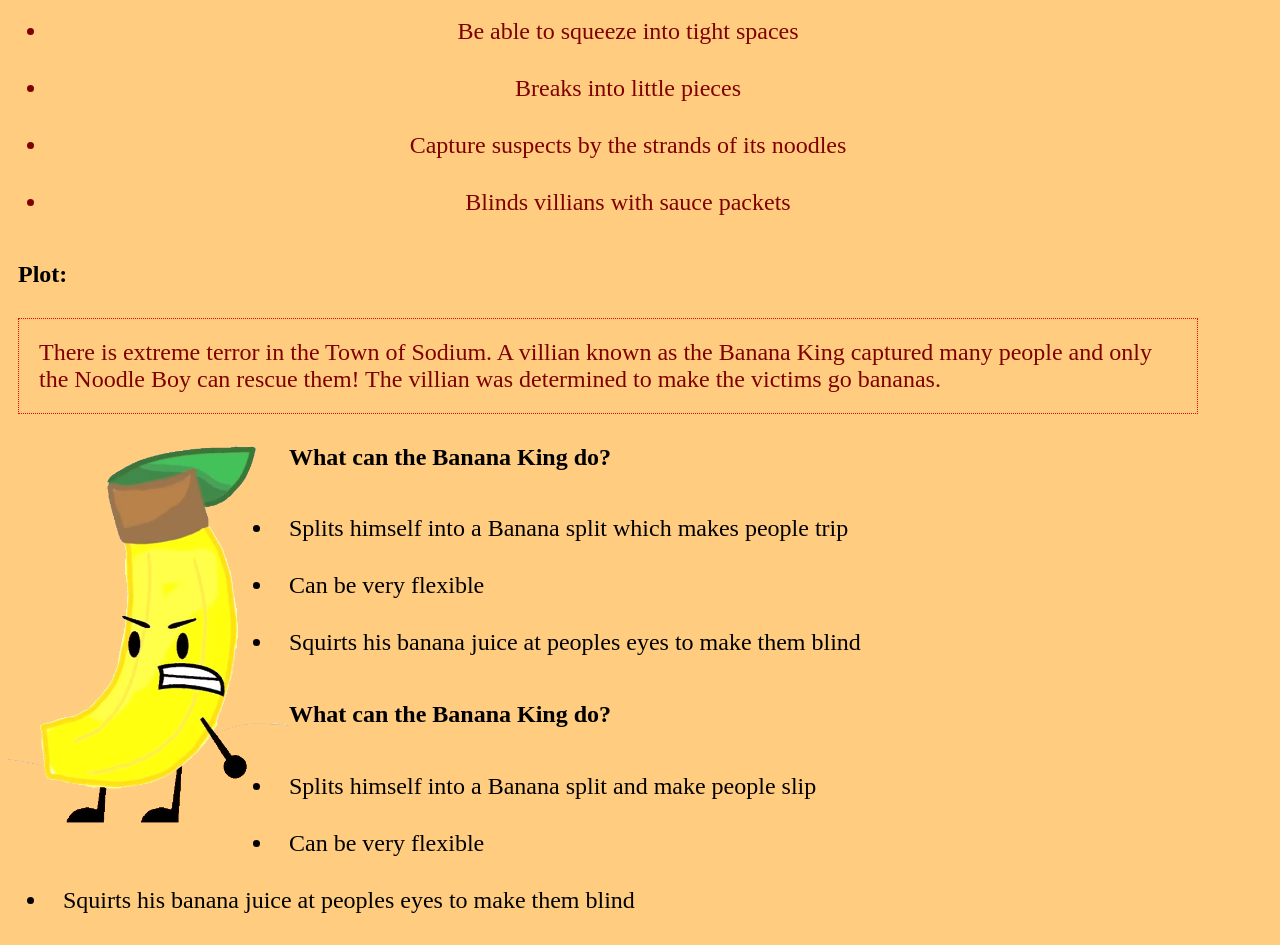
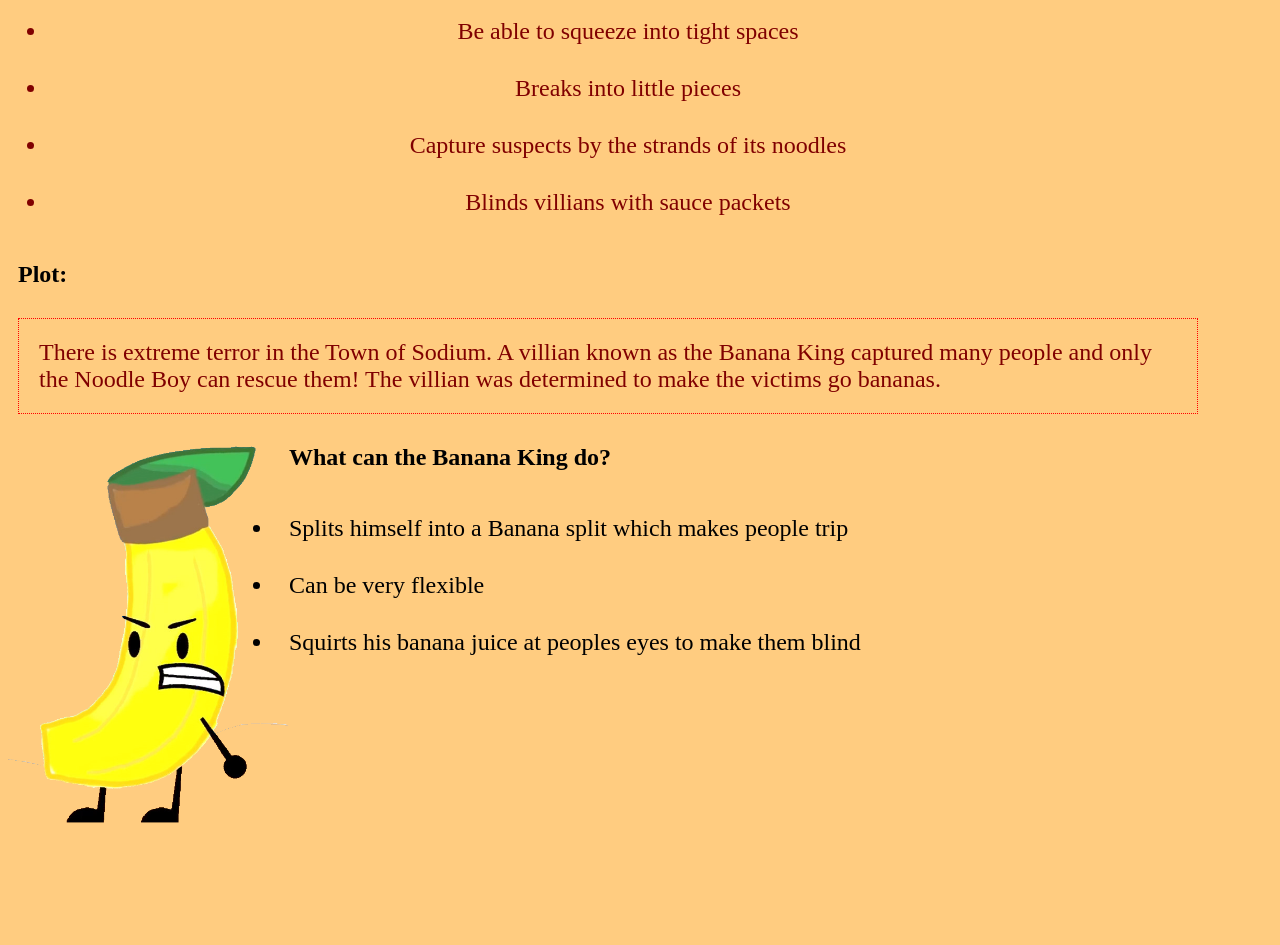
Before and after one commit to karlao3976/movie-webpage, a plain HTML site: page index.html in a window 1280 px wide. Shown: the part 703-1648 px from the top of the page. After the commit the page ends 1553 px from the top, so only its background shows below. Drawn offline with Linux system fonts and the light colour scheme.

Commit message:
fixed banana

```diff
--- a/index.html
+++ b/index.html
@@ -53,17 +53,7 @@
       </ul>
 
 
-        </div>
-        <h2> What can the Banana King do?</h2>
-        <ul>
-          <li>Splits himself into a Banana split and make people slip </li>
-          <li>Can be very flexible</li>
-          <li>Squirts his banana juice at peoples eyes to make them blind</li>
-        </ul>
 
-
-
-    </div>
   </div>
 
 
```
